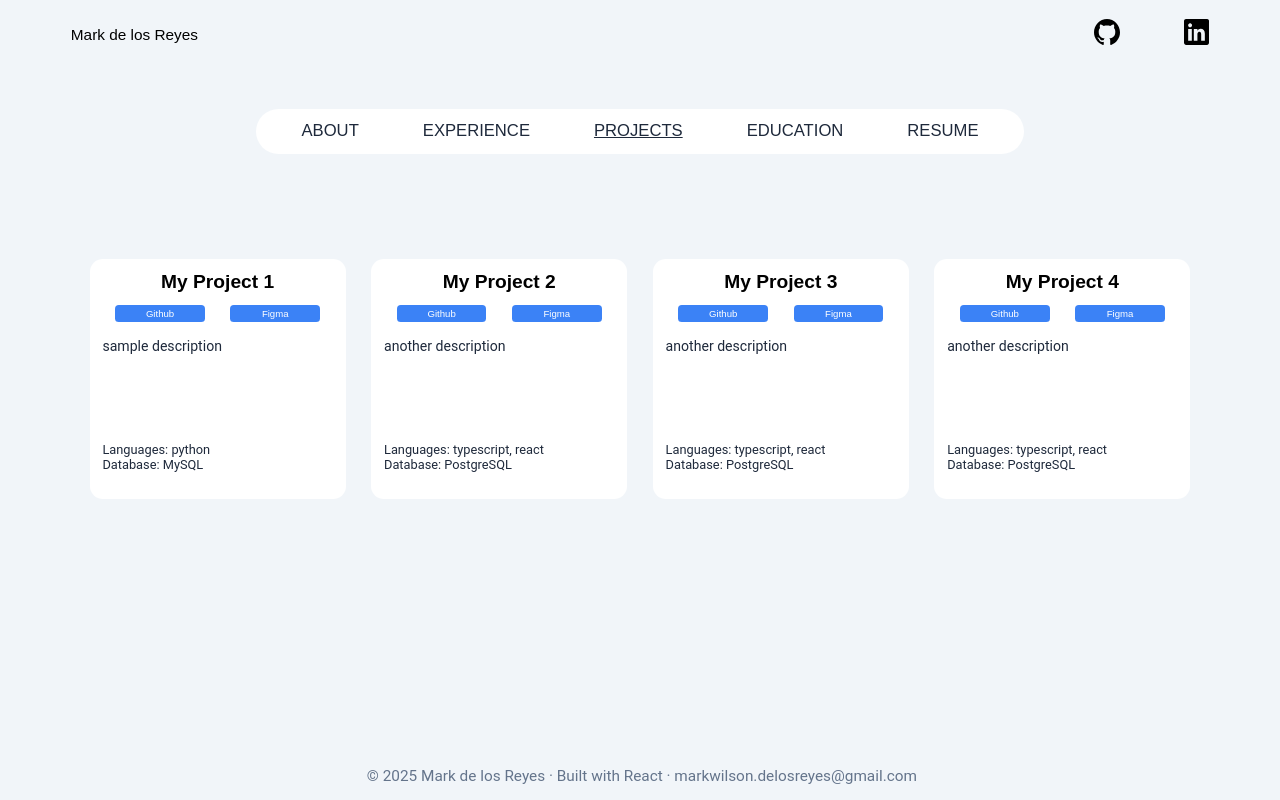
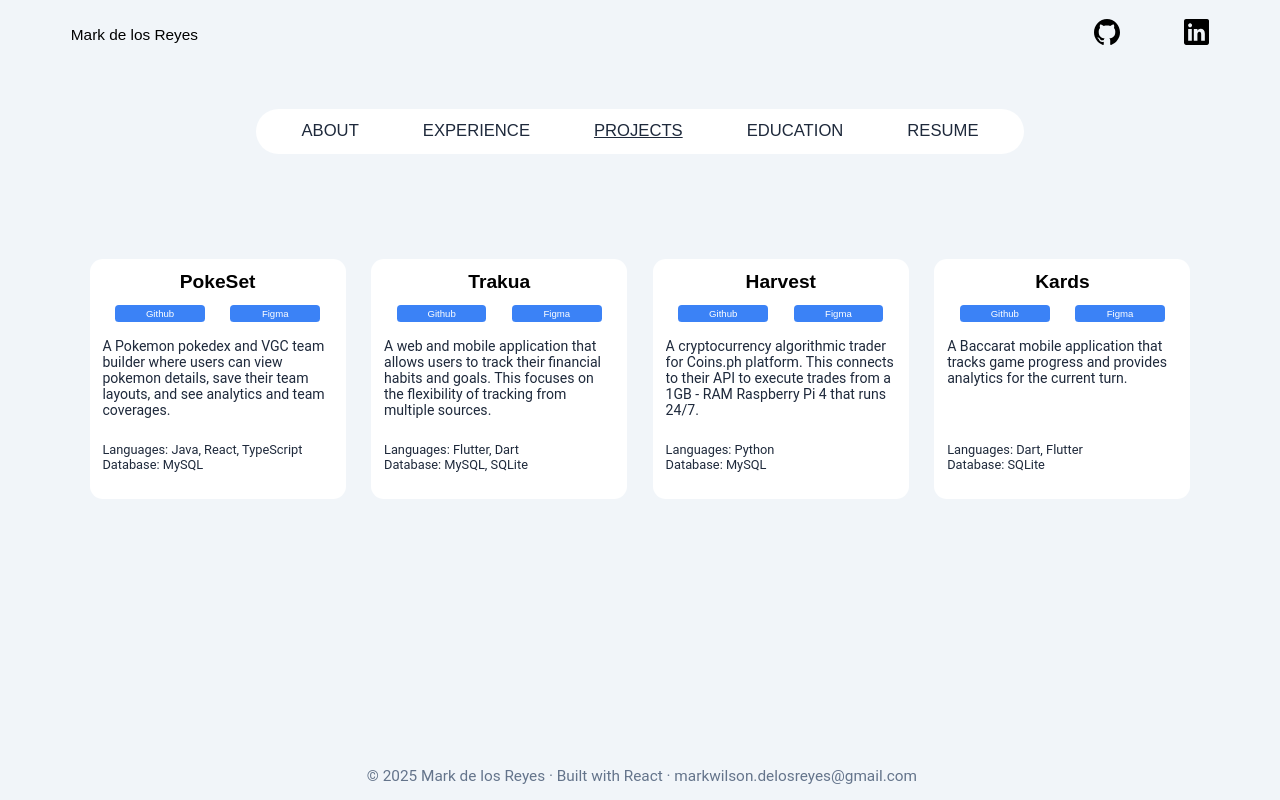
Before and after one commit to mawi-delosreyes/Portfolio, a React (Vite) app: page /projects in a window 1280 px wide. Built offline with nearby package versions, Linux system fonts and the light colour scheme.

Commit message:
feat: added descriptions

```diff
--- a/src/pages/Experience.tsx
+++ b/src/pages/Experience.tsx
@@ -12,6 +12,48 @@ function ExperiencePage() {
         { role: "Software Engineer - Data Science Intern", company: "Realtair Inc.", period: "2021 to 2021", top: '90%' }
     ];
 
+    const experienceDetails = [
+        [
+          "Develop and maintain backend services using Java, Node.js, and PHP for consumer-facing web and mobile platforms (iOS & Android)",
+          "Support 6 million monthly Australian active users by ensuring and maintaining backend infrastructure",
+          "Review and address customer support issues",
+          "Ensure functionality of the CMS tool used by meteorologists to publish weather news content",
+          "Integrate Apple News API, increasing content delivery efficiency for meteorologists",
+          "Troubleshoot and monitor system performance using Datadog; resolve incident and support tickets",
+          "Refactor and modernize legacy codebases for improved maintainability",
+          "Implement CI/CD pipelines via GitLab and manage version control using GitLab",
+          "Collaborate with cross-functional teams and stakeholders across departments",
+          "Produce technical documentation, architecture diagrams, and research reports for backend systems"
+        ],
+        [
+          "Developed and maintained Python Flask-based APIs integrated with websites and mobile apps, processing incoming data from IoT hardware across 15+ solar project sites and over 50 devices",
+          "Designed and implemented relational database schemas using MySQL",
+          "Optimized and refactored backend codebases for scalability and maintainability",
+          "Managed cloud infrastructure using AWS services: EC2, IAM, Lambda, RDS, S3, SES, VPC, and CloudWatch",
+          "Integrated payment gateways and weather APIs for internal systems",
+          "Authored internal backend coding standards and comprehensive technical documentation",
+          "Led 2 major in-house projects (Envision Monitoring and Envision EV)"
+        ],
+        [
+          "Developed and maintained Python Flask-based APIs integrated with websites and mobile apps, processing incoming data from IoT hardware across 15+ solar project sites and over 50 devices",
+          "Designed and implemented relational database schemas using MySQL",
+          "Optimized and refactored backend codebases for scalability and maintainability",
+          "Managed cloud infrastructure using AWS services: EC2, IAM, Lambda, RDS, S3, SES, VPC, and CloudWatch",
+          "Integrated payment gateways and weather APIs for internal systems",
+          "Authored internal backend coding standards and comprehensive technical documentation",
+          "Led 2 major in-house projects (Envision Monitoring and Envision EV)"
+        ],
+        [
+          "Built and maintained websites using PHP, HTML, CSS, and JavaScript",
+          "Created automation scripts using Puppeteer for backend data operations",
+          "Integrated REST APIs for database communication"
+        ],
+        [
+          "Analyzed and organized structured data from internal databases",
+          "Delivered actionable insights to stakeholders through data-driven presentations"
+        ]
+      ];
+
     return (
         <div id="experience">
 
@@ -21,6 +63,12 @@ function ExperiencePage() {
                         <h3>{experiences[activeIndex].company}</h3>
                         <h4>{experiences[activeIndex].role}</h4>
                         <p>{experiences[activeIndex].period}</p>
+
+                        <ul>
+                            {experienceDetails[activeIndex].map((detail, index) => (
+                                <li key={index}>{detail}</li>
+                            ))}
+                        </ul>
                     </div>
                 </div>
             ) : (
--- a/src/pages/Projects.tsx
+++ b/src/pages/Projects.tsx
@@ -4,32 +4,32 @@ import ProjectCard from '../components/ProjectCard';
 function ProjectsPage() {
     const projectList = [
         {
-            title: "My Project 1",
-            githubUrl: "sample url",
-            description: "sample description",
-            languages: ["python"],
+            title: "PokeSet",
+            githubUrl: "https://github.com/mawi-delosreyes/PokeSet",
+            description: "A Pokemon pokedex and VGC team builder where users can view pokemon details, save their team layouts, and see analytics and team coverages. ",
+            languages: ["Java", "React", "TypeScript"],
             database: "MySQL"
         },
         {
-            title: "My Project 2",
-            githubUrl: "another url",
-            description: "another description",
-            languages: ["typescript", "react"],
-            database: "PostgreSQL"
+            title: "Trakua",
+            githubUrl: "https://github.com/mawi-delosreyes/Trakua",
+            description: "A web and mobile application that allows users to track their financial habits and goals. This focuses on the flexibility of tracking from multiple sources.",
+            languages: ["Flutter", "Dart"],
+            database: "MySQL, SQLite"
         },
         {
-            title: "My Project 3",
-            githubUrl: "another url",
-            description: "another description",
-            languages: ["typescript", "react"],
-            database: "PostgreSQL"
+            title: "Harvest",
+            githubUrl: "https://github.com/mawi-delosreyes/Harvest",
+            description: "A cryptocurrency algorithmic trader for Coins.ph platform. This connects to their API to execute trades from a 1GB - RAM Raspberry Pi 4 that runs 24/7.",
+            languages: ["Python"],
+            database: "MySQL"
         },
         {
-            title: "My Project 4",
-            githubUrl: "another url",
-            description: "another description",
-            languages: ["typescript", "react"],
-            database: "PostgreSQL"
+            title: "Kards",
+            githubUrl: "https://github.com/mawi-delosreyes/Kards",
+            description: "A Baccarat mobile application that tracks game progress and provides analytics for the current turn.",
+            languages: ["Dart", "Flutter"],
+            database: "SQLite"
         }
     ];
 
--- a/src/styles/experience.css
+++ b/src/styles/experience.css
@@ -118,3 +118,10 @@
     margin: 0 0 0.2vh 0;
     padding: 0;
 }
+
+#timeline-content-selected ul {
+    list-style-type: disc;
+    padding-left: 1.5vw;
+    padding-top: 1vh;
+    margin: 0;
+}
```
